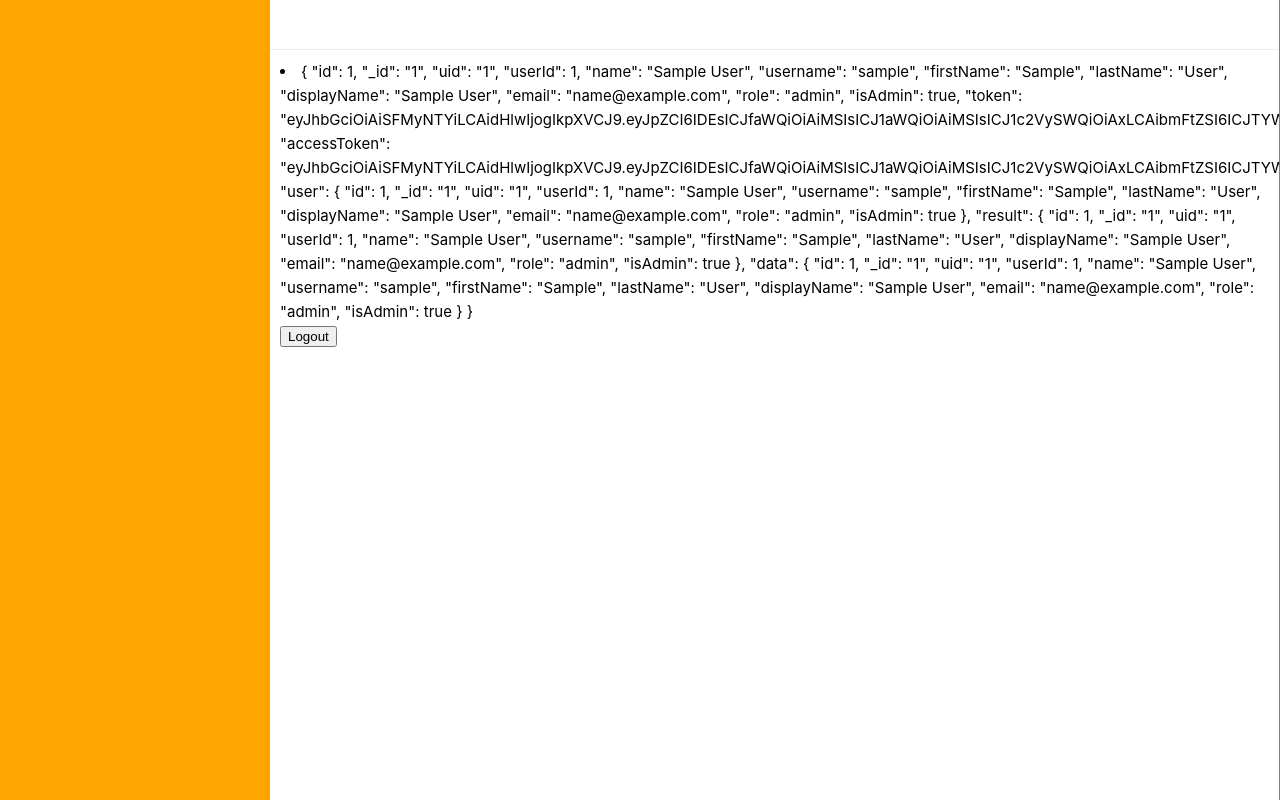
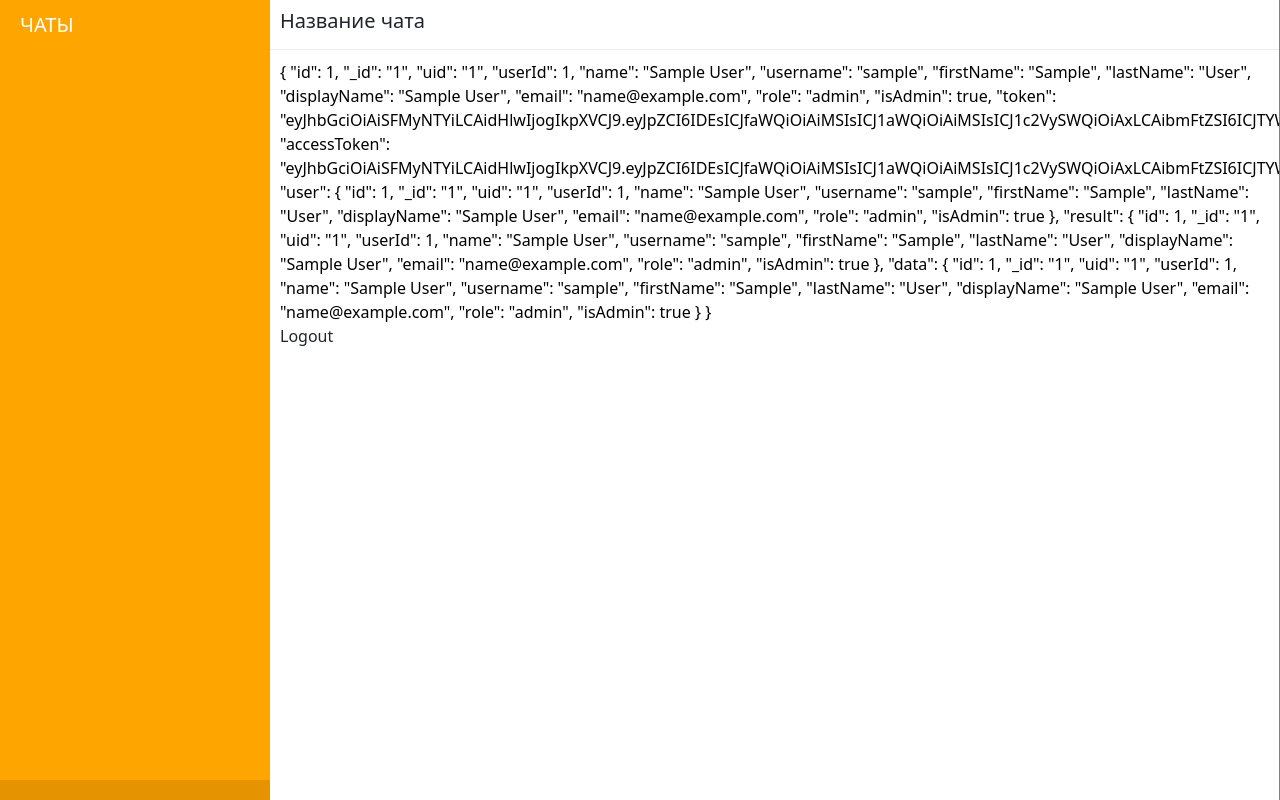
Before and after one commit to FwuffFox/RemoteWeb, a Vue app: page / in a window 1280 px wide. Built offline with nearby package versions, Linux system fonts and the light colour scheme; sample sign-in values are in the browser's storage.

Commit message:
Add vuetify and conditional error on login screen

```diff
--- a/config/default.json
+++ /dev/null
@@ -1,5 +0,0 @@
-{
-    "Server": {
-        "Url": "http://localhost:5001"
-    }
-}
--- a/index.html
+++ b/index.html
@@ -2,7 +2,7 @@
 <html lang="en">
     <head>
         <meta charset="UTF-8" />
-        <link rel="icon" href="/favicon.ico" />
+        <link rel="icon" href="/public/favicon.ico" />
         <meta name="viewport" content="width=device-width, initial-scale=1.0" />
         <title>Vite App</title>
     </head>
--- a/src/assets/base.scss
+++ b/src/assets/base.scss
@@ -62,8 +62,9 @@ $vt-c-white: #ffffff;
 
 body {
     min-height: 100vh;
-    color: var(--color-text);
-    background: var(--color-background);
+    // TODO: Implement global themes
+    // color: var(--color-text);
+    // background: var(--color-background);
     transition: color 0.5s, background-color 0.5s;
     line-height: 1.6;
     font-family: Inter, -apple-system, BlinkMacSystemFont, "Segoe UI", Roboto,
--- a/src/assets/main.scss
+++ b/src/assets/main.scss
@@ -1,9 +1,8 @@
 @use "./colors.scss" as colors;
 @use "./base.scss" as base;
+@import "~bootstrap/scss/bootstrap";
 
 #app {
-    max-width: 1280px;
-    margin: 0 auto;
     font-weight: normal;
 }
 
--- a/src/components/auth/LoginWindow.vue
+++ b/src/components/auth/LoginWindow.vue
@@ -47,7 +47,9 @@ async function invalidSubmit(values: any) {
             >
                 <h4>Мы <span>Remote</span></h4>
                 <p>Добро пожаловать!</p>
-                <h2 style="color: red">{{ alert?.message }}</h2>
+                <v-alert v-if="alert" type="error">{{
+                    alert?.message
+                }}</v-alert>
                 <div class="floating-label">
                     <Field
                         placeholder="Имя Пользователя"
--- /dev/null
+++ b/src/plugins/vuetify.ts
@@ -0,0 +1,15 @@
+import "vuetify/styles";
+import { createVuetify } from "vuetify";
+import { aliases, mdi } from "vuetify/iconsets/mdi";
+
+import "@mdi/font/css/materialdesignicons.css";
+
+export default createVuetify({
+    icons: {
+        defaultSet: "mdi",
+        aliases,
+        sets: {
+            mdi,
+        },
+    },
+});
--- a/src/services/fetch-wrapper.ts
+++ b/src/services/fetch-wrapper.ts
@@ -43,10 +43,9 @@ async function get<GetType>(url: string): Promise<GetType | null> {
 }
 
 function authHeader(): string {
-    const { user } = useAuthStore();
-    const isLoggedIn = !!user?.token;
-    if (isLoggedIn) {
-        return `Bearer ${user.token}`;
+    const token = localStorage.getItem("token");
+    if (token != null) {
+        return `Bearer ${token}`;
     } else return "";
 }
 
--- a/src/stores/auth.store.ts
+++ b/src/stores/auth.store.ts
@@ -12,14 +12,19 @@ export const useAuthStore = defineStore({
     }),
     actions: {
         async login(username: string, password: string) {
-            const user = await fetchWrapper.post<string>(
-                BASE_URL + "/api/auth/login",
+            const token = await fetchWrapper.post<string>(
+                BASE_URL + "/auth/login",
                 {
                     username: username,
                     password: password,
                 }
             );
-            if (user == null) return;
+            if (token == null) return;
+            localStorage.setItem("username", username);
+            localStorage.setItem("token", token);
+            const user = await fetchWrapper.get<any>(
+                BASE_URL + `/user?username=${username}`
+            );
             this.user = user;
             localStorage.setItem("user", JSON.stringify(user));
             router.push(this.returnUrl || "/");
--- a/src/views/MessengerView.vue
+++ b/src/views/MessengerView.vue
@@ -1,6 +1,8 @@
 <script setup lang="ts">
 import { useAuthStore } from "@/stores/auth.store";
 import { storeToRefs } from "pinia";
+import { fetchWrapper } from "@/services/fetch-wrapper";
+import { ref } from "vue";
 
 const auth = useAuthStore();
 const user = storeToRefs(auth);
@@ -8,14 +10,33 @@ const user = storeToRefs(auth);
 function logout() {
     auth.logout();
 }
+const obj = {
+    messages: [
+        "first",
+        "second",
+        "third"
+    ]
+};
+const messageList = ref(obj);
 </script>
 
 <template>
     <div class="page">
         <main class="app-container">
-            <div id="sidebar"></div>
+            <div id="sidebar">
+                <div class="header">
+                    <h5>Чаты</h5>
+                </div>
+                <div class="profile">
+                    <div class="d-flex align-items-center flex-grow-1">
+
+                    </div>
+                </div>
+            </div>
             <div id="main-content">
-                <div class="room-header"></div>
+                <div class="header">
+                    <h5>Название чата</h5>
+                </div>
                 <div class="messages-container position-relative">
                     <div id="messages-list" class="list-unstyled">
                         <li style="color: black">{{ user.user }}</li>
@@ -67,6 +88,30 @@ function logout() {
     flex-direction: column;
     background-color: orange;
     color: white;
+
+    .header {
+        display: flex;
+        justify-content: space-between;
+        align-items: center;
+        height: 50px;
+        padding: 20px;
+
+        h5 {
+            font-size: 20px;
+            font-weight: 500;
+            text-transform: uppercase;
+            margin: 0;
+        }
+    }
+
+    .profile {
+        display: flex;
+        justify-content: space-between;
+        align-items: center;
+        padding: 10px;
+        background: rgba(0, 0, 0, 0.1);
+        margin-top: auto;
+    }
 }
 
 #main-content {
@@ -74,5 +119,16 @@ function logout() {
     flex-direction: column;
     overflow: hidden;
     border-right: 1px solid gray;
+
+    .header {
+        height: 50px;
+        display: flex;
+        justify-content: space-between;
+        align-items: center;
+        padding: 10px;
+        border-bottom: 1px solid #eee;
+
+
+    }
 }
 </style>
--- a/vite.config.ts
+++ b/vite.config.ts
@@ -6,12 +6,16 @@ import vueJsx from "@vitejs/plugin-vue-jsx";
 
 import basicSsl from "@vitejs/plugin-basic-ssl";
 
+import path from "path";
+import vuetify from "vite-plugin-vuetify";
+
 // https://vitejs.dev/config/
 export default defineConfig({
-    plugins: [vue(), vueJsx(), basicSsl()],
+    plugins: [vue(), vueJsx(), basicSsl(), vuetify({ autoImport: true })],
     resolve: {
         alias: {
             "@": fileURLToPath(new URL("./src", import.meta.url)),
+            "~bootstrap": path.resolve(__dirname, "node_modules/bootstrap"),
         },
     },
     server: {
```
Also changed, not shown: package.json (+6 -1 lines), src/main.ts (+13 -1 lines), 1 other file (tests, documents, lock files or other folders).
